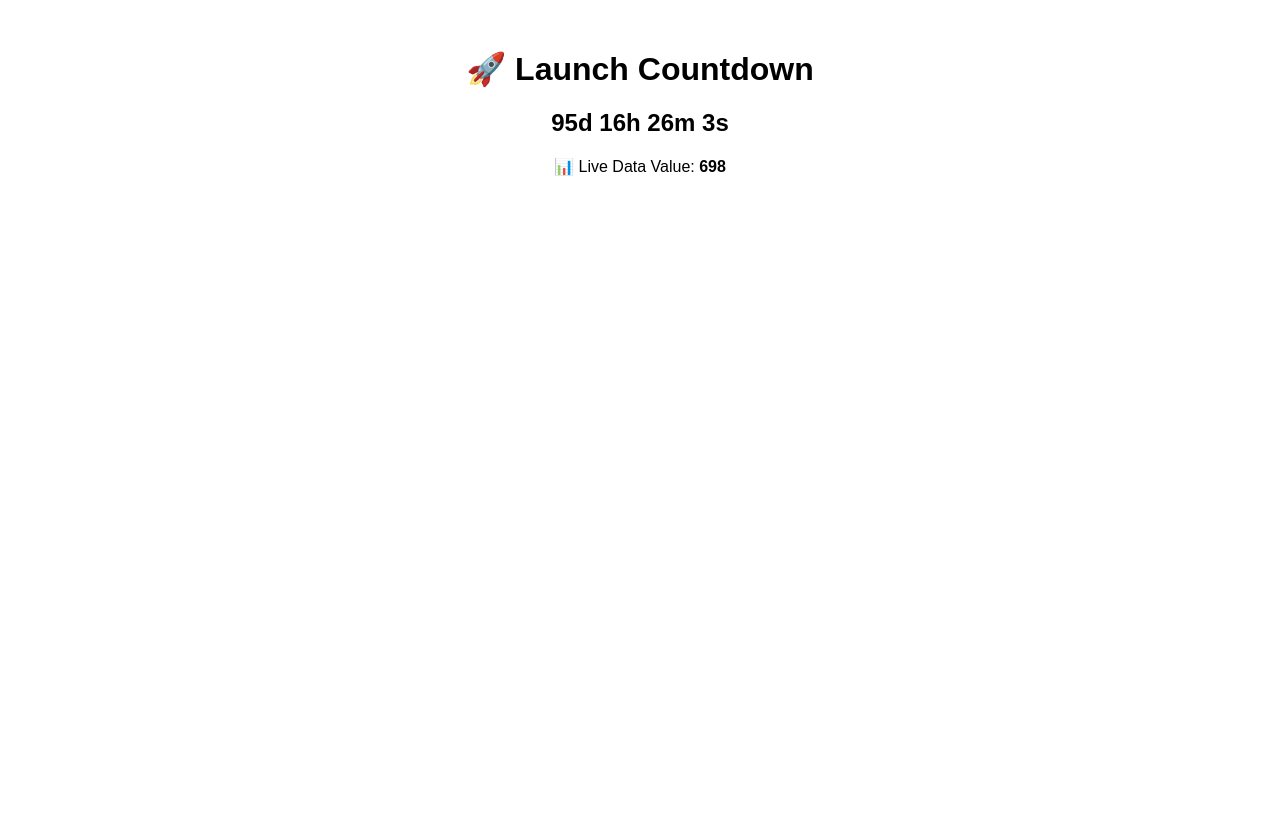
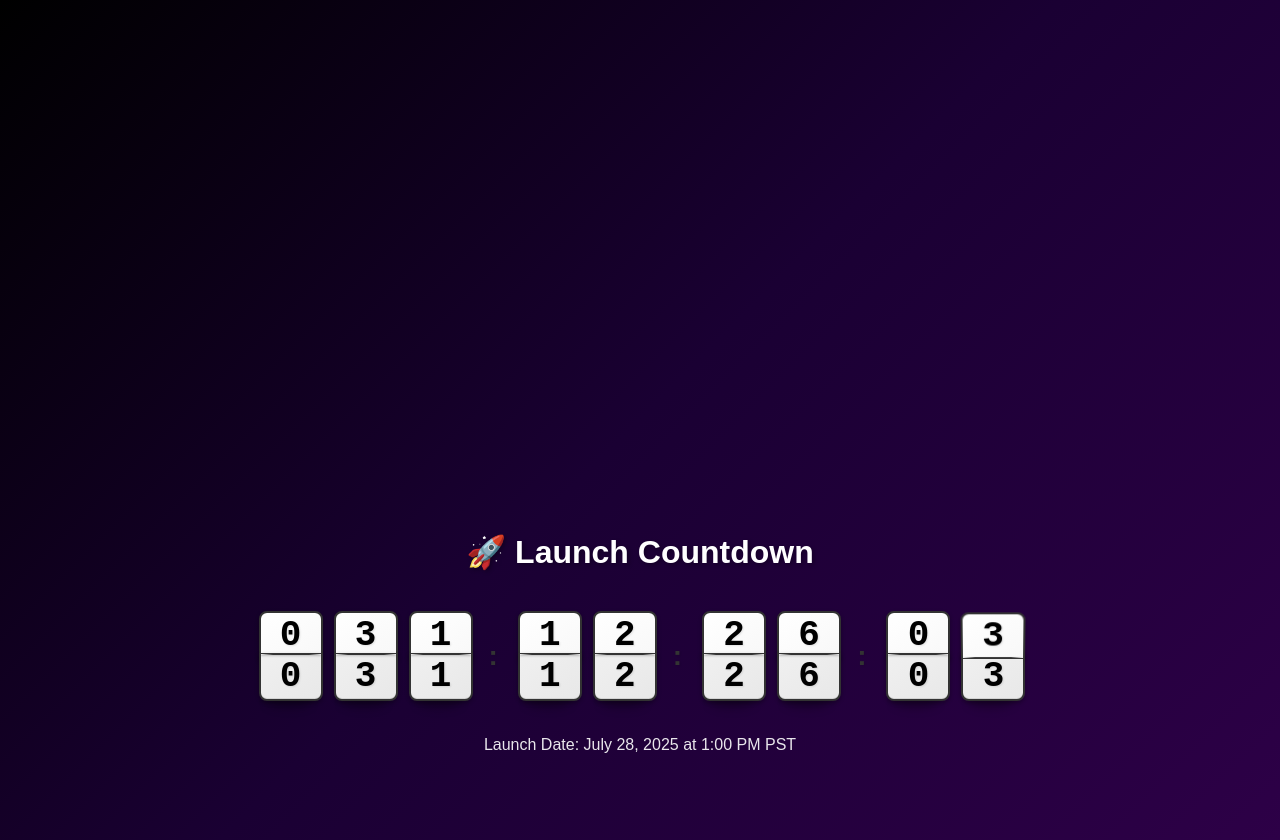
Before and after one commit to elirapport1/Launch_countdown, a React (Create React App) app: page / in a window 1280 px wide. Before the commit the page ends 800 px from the top, so only its background shows below. Built offline with nearby package versions, Linux system fonts and the light colour scheme.

Commit message:
updated countdown timer

```diff
--- a/src/App.css
+++ b/src/App.css
@@ -1,5 +1,9 @@
 .App {
   text-align: center;
+  min-height: 100vh;
+  background: linear-gradient(135deg, #000000 0%, #1a0033 50%, #2d0047 100%);
+  font-family: 'Arial', sans-serif;
+  color: white;
 }
 
 .App-logo {
@@ -36,3 +40,54 @@
     transform: rotate(360deg);
   }
 }
+
+.dashboard-container {
+  display: flex;
+  flex-direction: column;
+  min-height: 100vh;
+  justify-content: flex-end;
+  padding: 20px;
+}
+
+.countdown-section {
+  display: flex;
+  flex-direction: column;
+  align-items: center;
+  justify-content: center;
+  margin-bottom: 50px;
+}
+
+.countdown-section h1 {
+  font-size: 2rem;
+  margin-bottom: 20px;
+  text-shadow: 2px 2px 4px rgba(0, 0, 0, 0.3);
+  font-weight: bold;
+}
+
+.launch-date {
+  font-size: 1rem;
+  margin-top: 15px;
+  opacity: 0.9;
+  font-weight: 300;
+}
+
+/* Responsive design */
+@media (max-width: 768px) {
+  .countdown-section h1 {
+    font-size: 1.5rem;
+  }
+
+  .launch-date {
+    font-size: 0.9rem;
+  }
+}
+
+@media (max-width: 480px) {
+  .countdown-section h1 {
+    font-size: 1.2rem;
+  }
+
+  .launch-date {
+    font-size: 0.8rem;
+  }
+}
--- a/src/App.js
+++ b/src/App.js
@@ -1,38 +1,47 @@
 import React, { useEffect, useState } from 'react';
 import './App.css';
+import FlipClock from './components/FlipClock';
 
-const TARGET_TIME = new Date("2025-10-01T00:00:00Z").getTime();
+// Target date: July 28, 2025 at 1:00 PM PST
+// Convert to UTC (PST is UTC-8, but PDT is UTC-7 during summer)
+// July 28, 2025 is during PDT, so 1:00 PM PDT = 8:00 PM UTC
+const TARGET_TIME = new Date("2025-07-28T20:00:00Z").getTime();
 
 function App() {
-  const [timeLeft, setTimeLeft] = useState({});
-  const [liveValue, setLiveValue] = useState(0);
+  const [timeLeft, setTimeLeft] = useState({ days: 0, hours: 0, minutes: 0, seconds: 0 });
+  const [previousTimeLeft, setPreviousTimeLeft] = useState({ days: 0, hours: 0, minutes: 0, seconds: 0 });
 
   useEffect(() => {
     const interval = setInterval(() => {
       const now = Date.now();
       const diff = TARGET_TIME - now;
 
+      if (diff > 0) {
         const days = Math.floor(diff / (1000 * 60 * 60 * 24));
         const hours = Math.floor((diff / (1000 * 60 * 60)) % 24);
         const minutes = Math.floor((diff / (1000 * 60)) % 60);
         const seconds = Math.floor((diff / 1000) % 60);
 
+        setPreviousTimeLeft(timeLeft);
         setTimeLeft({ days, hours, minutes, seconds });
-
-      // Simulate "live data" (can be replaced with API call)
-      setLiveValue(Math.floor(Math.random() * 1000));
+      } else {
+        // Countdown has ended
+        setTimeLeft({ days: 0, hours: 0, minutes: 0, seconds: 0 });
+      }
     }, 1000);
 
     return () => clearInterval(interval);
-  }, []);
+  }, [timeLeft]);
 
   return (
-    <div className="App" style={{ fontFamily: 'sans-serif', textAlign: 'center', marginTop: '50px' }}>
+    <div className="App">
+      <div className="dashboard-container">
+        <div className="countdown-section">
           <h1>🚀 Launch Countdown</h1>
-      <h2>
-        {timeLeft.days}d {timeLeft.hours}h {timeLeft.minutes}m {timeLeft.seconds}s
-      </h2>
-      <p>📊 Live Data Value: <strong>{liveValue}</strong></p>
+          <FlipClock timeLeft={timeLeft} previousTimeLeft={previousTimeLeft} />
+          <p className="launch-date">Launch Date: July 28, 2025 at 1:00 PM PST</p>
+        </div>
+      </div>
     </div>
   );
 }
--- /dev/null
+++ b/src/components/FlipClock.css
@@ -0,0 +1,191 @@
+.flip-clock {
+  display: flex;
+  justify-content: center;
+  align-items: center;
+  margin: 20px 0;
+}
+
+.flip-clock-container {
+  display: flex;
+  align-items: center;
+  gap: 15px;
+}
+
+.flip-digit-container {
+  display: flex;
+  flex-direction: column;
+  align-items: center;
+}
+
+.flip-digit {
+  position: relative;
+  width: 60px;
+  height: 90px;
+  perspective: 800px;
+}
+
+.flip-card {
+  position: relative;
+  width: 100%;
+  height: 100%;
+  transform-style: preserve-3d;
+}
+
+.flip-card-inner {
+  position: relative;
+  width: 100%;
+  height: 100%;
+  transform-style: preserve-3d;
+}
+
+/* Top half of the card - shows current number */
+.flip-card-front {
+  position: absolute;
+  width: 100%;
+  height: 50%;
+  top: 0;
+  left: 0;
+  backface-visibility: hidden;
+  display: flex;
+  align-items: center;
+  justify-content: center;
+  background: linear-gradient(145deg, #ffffff 0%, #f8f8f8 100%);
+  border: 2px solid #333;
+  border-bottom: 1px solid #333;
+  border-radius: 8px 8px 0 0;
+  box-shadow:
+    0 2px 4px rgba(0, 0, 0, 0.3),
+    inset 0 1px 0 rgba(255, 255, 255, 0.8);
+  overflow: hidden;
+  transform-origin: bottom;
+  transition: transform 0.6s cubic-bezier(0.4, 0, 0.2, 1);
+}
+
+/* Bottom half of the card - shows next number */
+.flip-card-back {
+  position: absolute;
+  width: 100%;
+  height: 50%;
+  bottom: 0;
+  left: 0;
+  backface-visibility: hidden;
+  display: flex;
+  align-items: center;
+  justify-content: center;
+  background: linear-gradient(145deg, #f0f0f0 0%, #e8e8e8 100%);
+  border: 2px solid #333;
+  border-top: 1px solid #333;
+  border-radius: 0 0 8px 8px;
+  box-shadow:
+    0 2px 4px rgba(0, 0, 0, 0.3),
+    inset 0 -1px 0 rgba(0, 0, 0, 0.1);
+  overflow: hidden;
+}
+
+/* Horizontal split line */
+.flip-card-front::after,
+.flip-card-back::after {
+  content: '';
+  position: absolute;
+  left: 0;
+  right: 0;
+  height: 1px;
+  background: linear-gradient(90deg, transparent 0%, #333 20%, #333 80%, transparent 100%);
+  box-shadow: 0 1px 2px rgba(0, 0, 0, 0.3);
+}
+
+.flip-card-front::after {
+  bottom: 0;
+}
+
+.flip-card-back::after {
+  top: 0;
+}
+
+/* Flip animation for the top half */
+.flip-card.flipping .flip-card-front {
+  transform: rotateX(-180deg);
+}
+
+.digit {
+  font-size: 36px;
+  font-weight: bold;
+  color: #000;
+  font-family: 'Courier New', monospace;
+  text-shadow: 1px 1px 2px rgba(0, 0, 0, 0.1);
+  z-index: 1;
+  position: relative;
+  line-height: 1;
+}
+
+.separator {
+  font-size: 28px;
+  font-weight: bold;
+  color: #333;
+  margin: 0 5px;
+  align-self: center;
+  text-shadow: 1px 1px 2px rgba(0, 0, 0, 0.1);
+}
+
+/* Enhanced shadow effect for more depth */
+.flip-digit::before {
+  content: '';
+  position: absolute;
+  bottom: -8px;
+  left: 8px;
+  right: 8px;
+  height: 12px;
+  background: rgba(0, 0, 0, 0.2);
+  border-radius: 50%;
+  filter: blur(4px);
+  z-index: -1;
+}
+
+/* Additional depth shadow */
+.flip-digit::after {
+  content: '';
+  position: absolute;
+  bottom: -4px;
+  left: 4px;
+  right: 4px;
+  height: 8px;
+  background: rgba(0, 0, 0, 0.1);
+  border-radius: 50%;
+  filter: blur(2px);
+  z-index: -1;
+}
+
+/* Responsive design */
+@media (max-width: 768px) {
+  .flip-digit {
+    width: 50px;
+    height: 75px;
+  }
+
+  .digit {
+    font-size: 28px;
+  }
+
+  .separator {
+    font-size: 24px;
+  }
+
+  .flip-clock-container {
+    gap: 10px;
+  }
+}
+
+@media (max-width: 480px) {
+  .flip-digit {
+    width: 40px;
+    height: 60px;
+  }
+
+  .digit {
+    font-size: 24px;
+  }
+
+  .separator {
+    font-size: 20px;
+  }
+}
--- /dev/null
+++ b/src/components/FlipClock.js
@@ -0,0 +1,105 @@
+import React from 'react';
+import './FlipClock.css';
+
+const FlipDigit = ({ value, previousValue }) => {
+  const [isFlipping, setIsFlipping] = React.useState(false);
+  const [displayValue, setDisplayValue] = React.useState(value);
+
+  React.useEffect(() => {
+    if (value !== previousValue) {
+      setIsFlipping(true);
+      const timer = setTimeout(() => {
+        setDisplayValue(value);
+        setIsFlipping(false);
+      }, 300);
+      return () => clearTimeout(timer);
+    }
+  }, [value, previousValue]);
+
+  return (
+    <div className="flip-digit-container">
+      <div className="flip-digit">
+        <div className={`flip-card ${isFlipping ? 'flipping' : ''}`}>
+          <div className="flip-card-inner">
+            {/* Top half - shows current value */}
+            <div className="flip-card-front">
+              <div className="digit">{displayValue}</div>
+            </div>
+            {/* Bottom half - shows next value */}
+            <div className="flip-card-back">
+              <div className="digit">{value}</div>
+            </div>
+          </div>
+        </div>
+      </div>
+    </div>
+  );
+};
+
+const FlipClock = ({ timeLeft, previousTimeLeft }) => {
+  const formatNumber = (num) => {
+    return num.toString().padStart(2, '0');
+  };
+
+  const formatDays = (days) => {
+    return days.toString().padStart(3, '0');
+  };
+
+  return (
+    <div className="flip-clock">
+      <div className="flip-clock-container">
+        {/* Days - 3 separate cards */}
+        <FlipDigit
+          value={formatDays(timeLeft.days)[0]}
+          previousValue={formatDays(previousTimeLeft.days)[0]}
+        />
+        <FlipDigit
+          value={formatDays(timeLeft.days)[1]}
+          previousValue={formatDays(previousTimeLeft.days)[1]}
+        />
+        <FlipDigit
+          value={formatDays(timeLeft.days)[2]}
+          previousValue={formatDays(previousTimeLeft.days)[2]}
+        />
+
+        <div className="separator">:</div>
+
+        {/* Hours - 2 separate cards */}
+        <FlipDigit
+          value={formatNumber(timeLeft.hours)[0]}
+          previousValue={formatNumber(previousTimeLeft.hours)[0]}
+        />
+        <FlipDigit
+          value={formatNumber(timeLeft.hours)[1]}
+          previousValue={formatNumber(previousTimeLeft.hours)[1]}
+        />
+
+        <div className="separator">:</div>
+
+        {/* Minutes - 2 separate cards */}
+        <FlipDigit
+          value={formatNumber(timeLeft.minutes)[0]}
+          previousValue={formatNumber(previousTimeLeft.minutes)[0]}
+        />
+        <FlipDigit
+          value={formatNumber(timeLeft.minutes)[1]}
+          previousValue={formatNumber(previousTimeLeft.minutes)[1]}
+        />
+
+        <div className="separator">:</div>
+
+        {/* Seconds - 2 separate cards */}
+        <FlipDigit
+          value={formatNumber(timeLeft.seconds)[0]}
+          previousValue={formatNumber(previousTimeLeft.seconds)[0]}
+        />
+        <FlipDigit
+          value={formatNumber(timeLeft.seconds)[1]}
+          previousValue={formatNumber(previousTimeLeft.seconds)[1]}
+        />
+      </div>
+    </div>
+  );
+};
+
+export default FlipClock;
```
Also changed, not shown: assets/1024_1024.png (added), assets/homie.png (added). Lines whose indentation alone changed are shown as unchanged.
